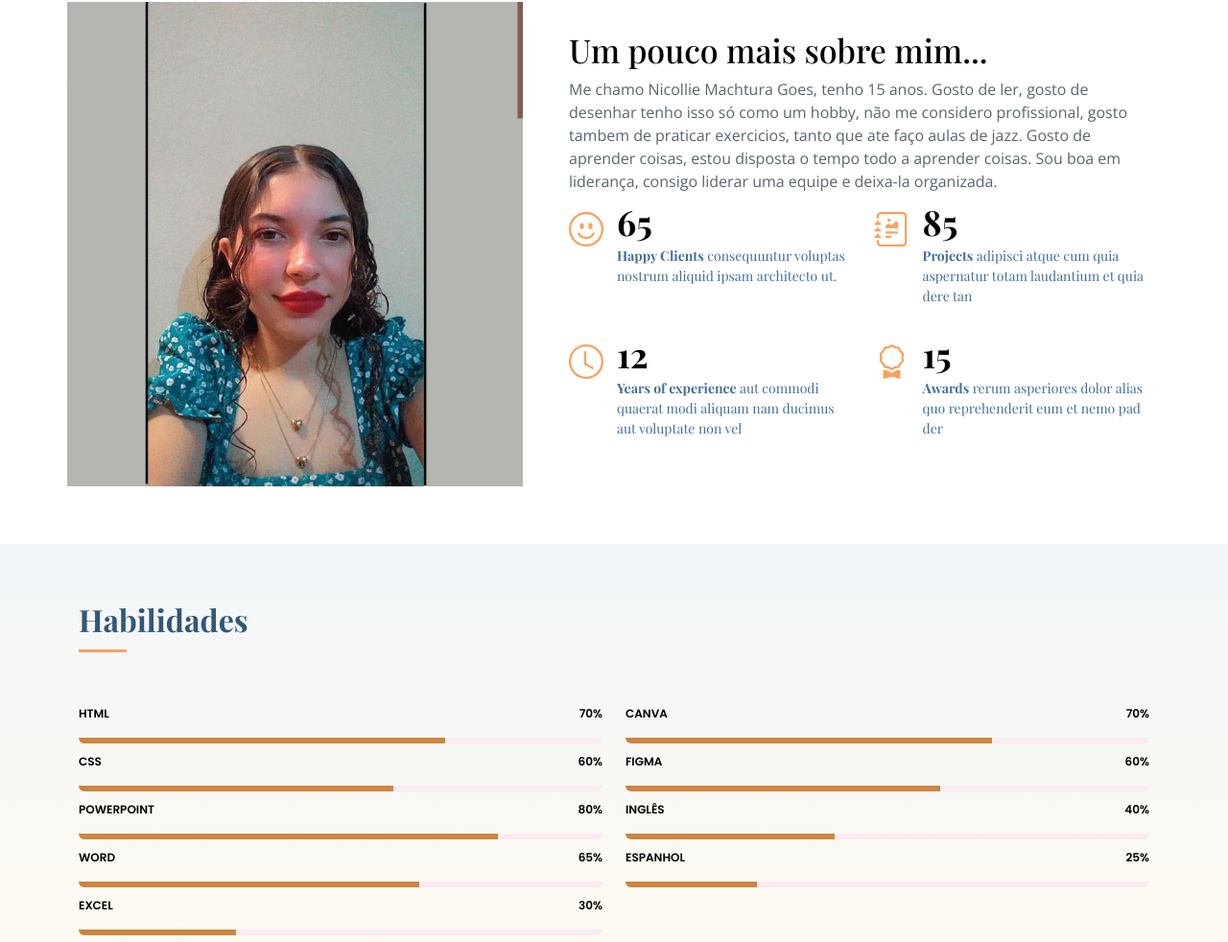
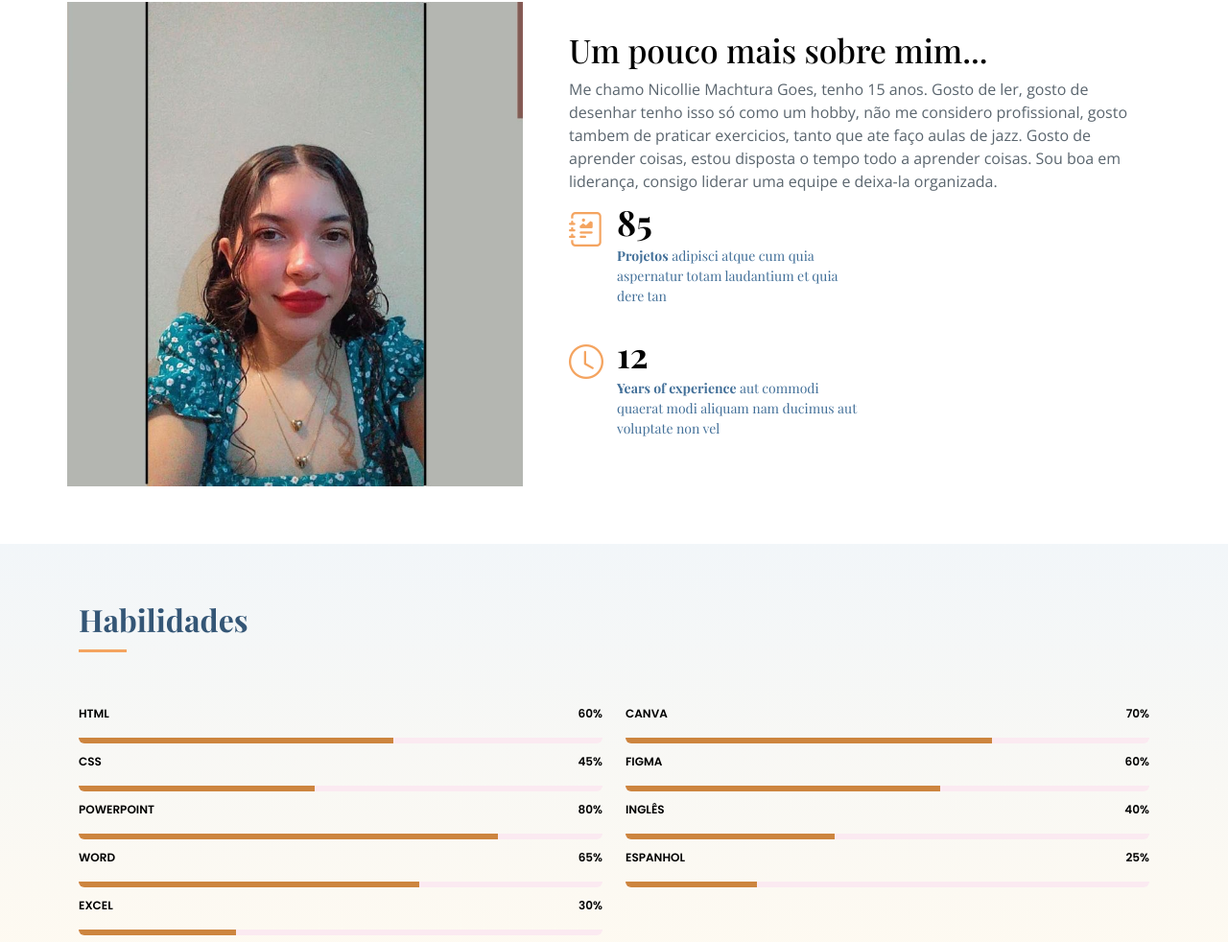
Before and after one commit to nicolliegoes/teste-bootstrap-curriculo, a plain HTML site: page index.html in a window 1280 px wide. Shown: the part 718-1700 px from the top of the page at 96% size. Drawn offline with nearby package versions, Linux system fonts and the light colour scheme; a web font is replaced by a local one.

Commit message:
Add files via upload

```diff
--- a/index.html
+++ b/index.html
@@ -86,20 +86,12 @@
                 estou disposta o tempo todo a aprender coisas.
                 Sou boa em liderança, consigo liderar uma equipe e deixa-la organizada.
               </p>
-              <div class="row">
-                <div class="col-md-6 d-md-flex align-items-md-stretch">
-                  <div class="count-box">
-                    <i class="bi bi-emoji-smile"></i>
-                    <span data-purecounter-start="0" data-purecounter-end="65" data-purecounter-duration="1" class="purecounter"></span>
-                    <p><strong>Happy Clients</strong> consequuntur voluptas nostrum aliquid ipsam architecto ut.</p>
-                  </div>
-                </div>
 
                 <div class="col-md-6 d-md-flex align-items-md-stretch">
                   <div class="count-box">
                     <i class="bi bi-journal-richtext"></i>
                     <span data-purecounter-start="0" data-purecounter-end="85" data-purecounter-duration="1" class="purecounter"></span>
-                    <p><strong>Projects</strong> adipisci atque cum quia aspernatur totam laudantium et quia dere tan</p>
+                    <p><strong>Projetos</strong> adipisci atque cum quia aspernatur totam laudantium et quia dere tan</p>
                   </div>
                 </div>
 
@@ -108,14 +100,6 @@
                     <i class="bi bi-clock"></i>
                     <span data-purecounter-start="0" data-purecounter-end="12" data-purecounter-duration="1" class="purecounter"></span>
                     <p><strong>Years of experience</strong> aut commodi quaerat modi aliquam nam ducimus aut voluptate non vel</p>
-                  </div>
-                </div>
-
-                <div class="col-md-6 d-md-flex align-items-md-stretch">
-                  <div class="count-box">
-                    <i class="bi bi-award"></i>
-                    <span data-purecounter-start="0" data-purecounter-end="15" data-purecounter-duration="1" class="purecounter"></span>
-                    <p><strong>Awards</strong> rerum asperiores dolor alias quo reprehenderit eum et nemo pad der</p>
                   </div>
                 </div>
               </div>
@@ -140,16 +124,16 @@
           <div class="col-lg-6">
 
             <div class="progress">
-              <span class="skill">HTML <i class="val">70%</i></span>
+              <span class="skill">HTML <i class="val">60%</i></span>
               <div class="progress-bar-wrap">
-                <div class="progress-bar" role="progressbar" aria-valuenow="70" aria-valuemin="0" aria-valuemax="100"></div>
+                <div class="progress-bar" role="progressbar" aria-valuenow="60" aria-valuemin="0" aria-valuemax="100"></div>
               </div>
             </div>
 
             <div class="progress">
-              <span class="skill">CSS <i class="val">60%</i></span>
+              <span class="skill">CSS <i class="val">45%</i></span>
               <div class="progress-bar-wrap">
-                <div class="progress-bar" role="progressbar" aria-valuenow="60" aria-valuemin="0" aria-valuemax="100"></div>
+                <div class="progress-bar" role="progressbar" aria-valuenow="45" aria-valuemin="0" aria-valuemax="100"></div>
               </div>
             </div>
 
@@ -443,13 +427,13 @@
 
           <div class="col-lg-4 col-md-6 portfolio-item filter-card">
             <div class="portfolio-wrap">
-              <img src="assets/img/portfolio/portfolio-7.jpg" class="img-fluid" alt="">
+              <img src="assets/img/portfolio/portfolio-7.png" class="img-fluid" alt="">
               <div class="portfolio-info">
                 <h4>Card 1</h4>
                 <p>Card</p>
               </div>
               <div class="portfolio-links">
-                <a href="assets/img/portfolio/portfolio-7.jpg" data-gallery="portfolioGallery" class="portfolio-lightbox" title="Card 1"><i class="bx bx-plus"></i></a>
+                <a href="assets/img/portfolio/portfolio-7.png" data-gallery="portfolioGallery" class="portfolio-lightbox" title="Card 1"><i class="bx bx-plus"></i></a>
                 <a href="portfolio-details.html" title="More Details"><i class="bx bx-link"></i></a>
               </div>
             </div>
@@ -457,13 +441,13 @@
 
           <div class="col-lg-4 col-md-6 portfolio-item filter-card">
             <div class="portfolio-wrap">
-              <img src="assets/img/portfolio/portfolio-8.jpg" class="img-fluid" alt="">
+              <img src="assets/img/portfolio/portfolio-8.png" class="img-fluid" alt="">
               <div class="portfolio-info">
                 <h4>Card 3</h4>
                 <p>Card</p>
               </div>
               <div class="portfolio-links">
-                <a href="assets/img/portfolio/portfolio-8.jpg" data-gallery="portfolioGallery" class="portfolio-lightbox" title="Card 3"><i class="bx bx-plus"></i></a>
+                <a href="assets/img/portfolio/portfolio-8.png" data-gallery="portfolioGallery" class="portfolio-lightbox" title="Card 3"><i class="bx bx-plus"></i></a>
                 <a href="portfolio-details.html" title="More Details"><i class="bx bx-link"></i></a>
               </div>
             </div>
```
